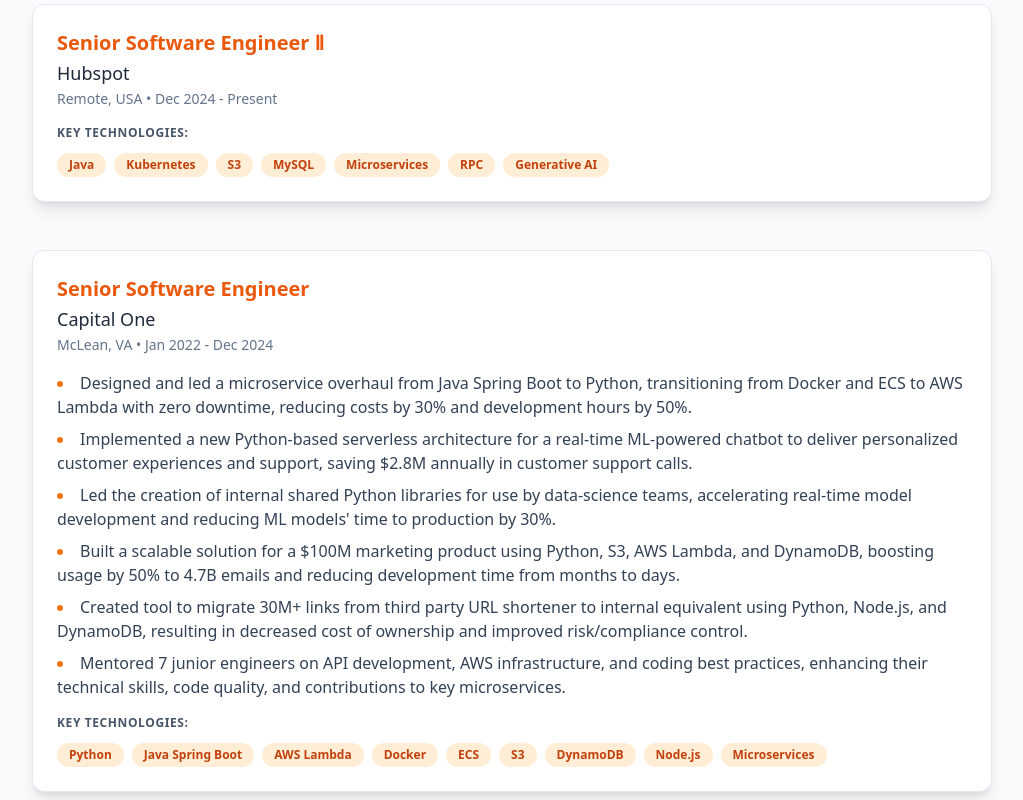
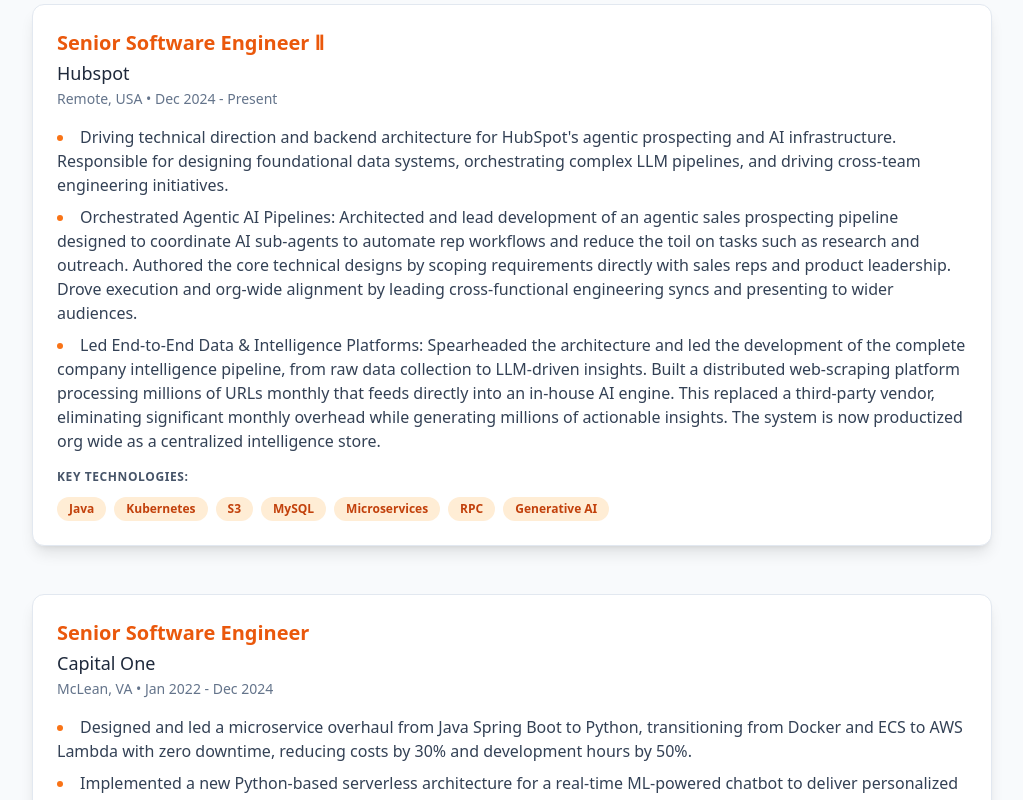
Before and after one commit to anirudha-simha/anirudha-simha.github.io, a React (Vite) app: page / in a window 1280 px wide. Shown: the part 1640-2440 px from the top of the page, without its empty margins (128-1151 px from the left). Built offline with nearby package versions, Linux system fonts and the light colour scheme.

Commit message:
Update constants.ts
adding hubspot experience

```diff
--- a/constants.ts
+++ b/constants.ts
@@ -36,6 +36,9 @@
     location: 'Remote, USA',
     period: 'Dec 2024 - Present',
     descriptionPoints: [
+      'Driving technical direction and backend architecture for HubSpot\'s agentic prospecting and AI infrastructure. Responsible for designing foundational data systems, orchestrating complex LLM pipelines, and driving cross-team engineering initiatives.',
+      'Orchestrated Agentic AI Pipelines: Architected and lead development of an agentic sales prospecting pipeline designed to coordinate AI sub-agents to automate rep workflows and reduce the toil on tasks such as research and outreach. Authored the core technical designs by scoping requirements directly with sales reps and product leadership. Drove execution and org-wide alignment by leading cross-functional engineering syncs and presenting to wider audiences.',
+      'Led End-to-End Data & Intelligence Platforms: Spearheaded the architecture and led the development of the complete company intelligence pipeline, from raw data collection to LLM-driven insights. Built a distributed web-scraping platform processing millions of URLs monthly that feeds directly into an in-house AI engine. This replaced a third-party vendor, eliminating significant monthly overhead while generating millions of actionable insights. The system is now productized org wide as a centralized intelligence store.'
     ],
     technologies: ['Java', 'Kubernetes', 'S3', 'MySQL', 'Microservices', 'RPC', 'Generative AI'],
   },
@@ -129,7 +132,7 @@
     institution: 'Georgia Institute of Technology',
     degree: 'M.S. in Computer Science',
     period: 'Atlanta, GA',
-    description: 'Specilization in Machine Learning',
+    description: 'Specialization in Machine Learning',
   },
   {
     id: 'edu2',
```
